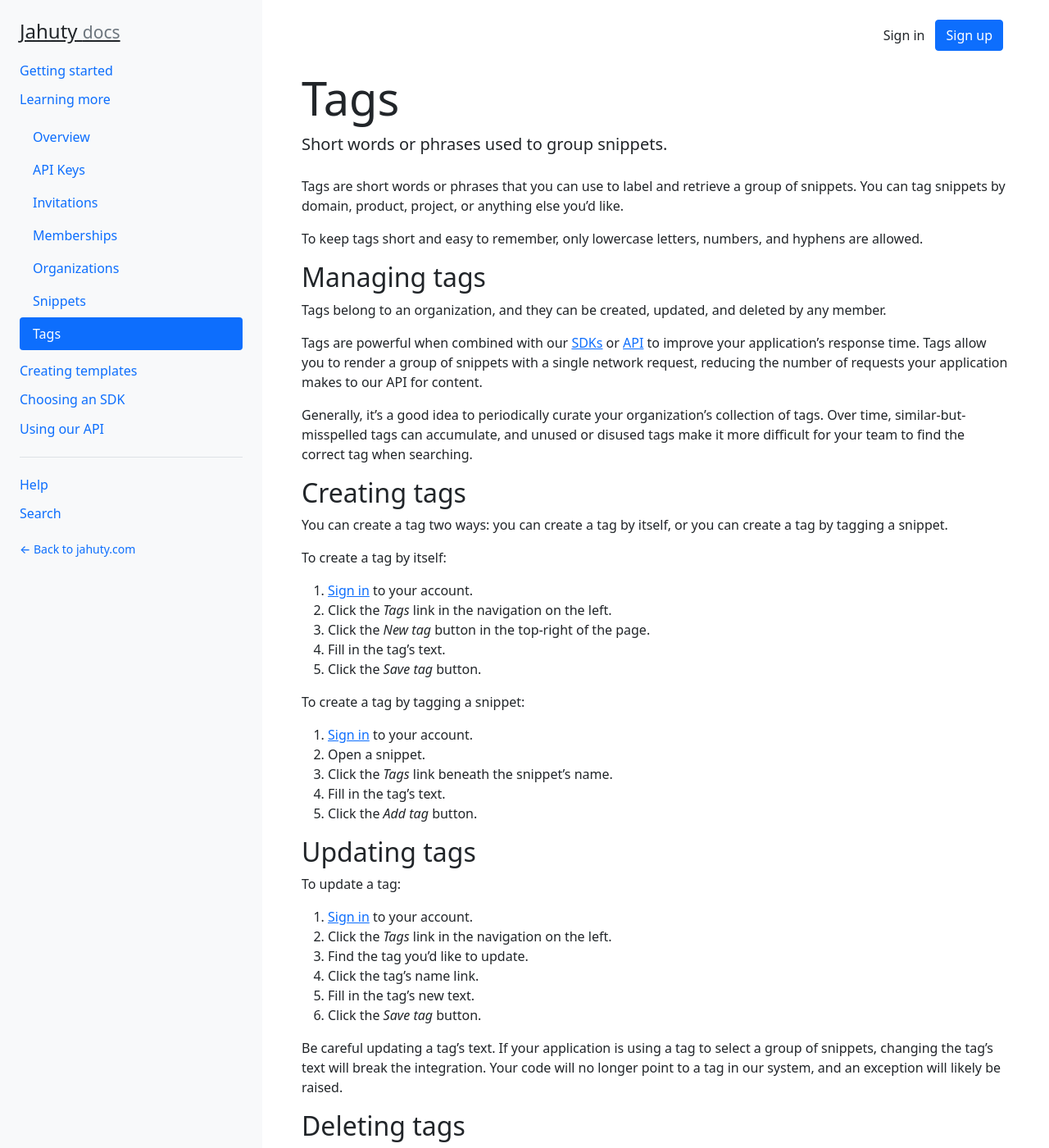
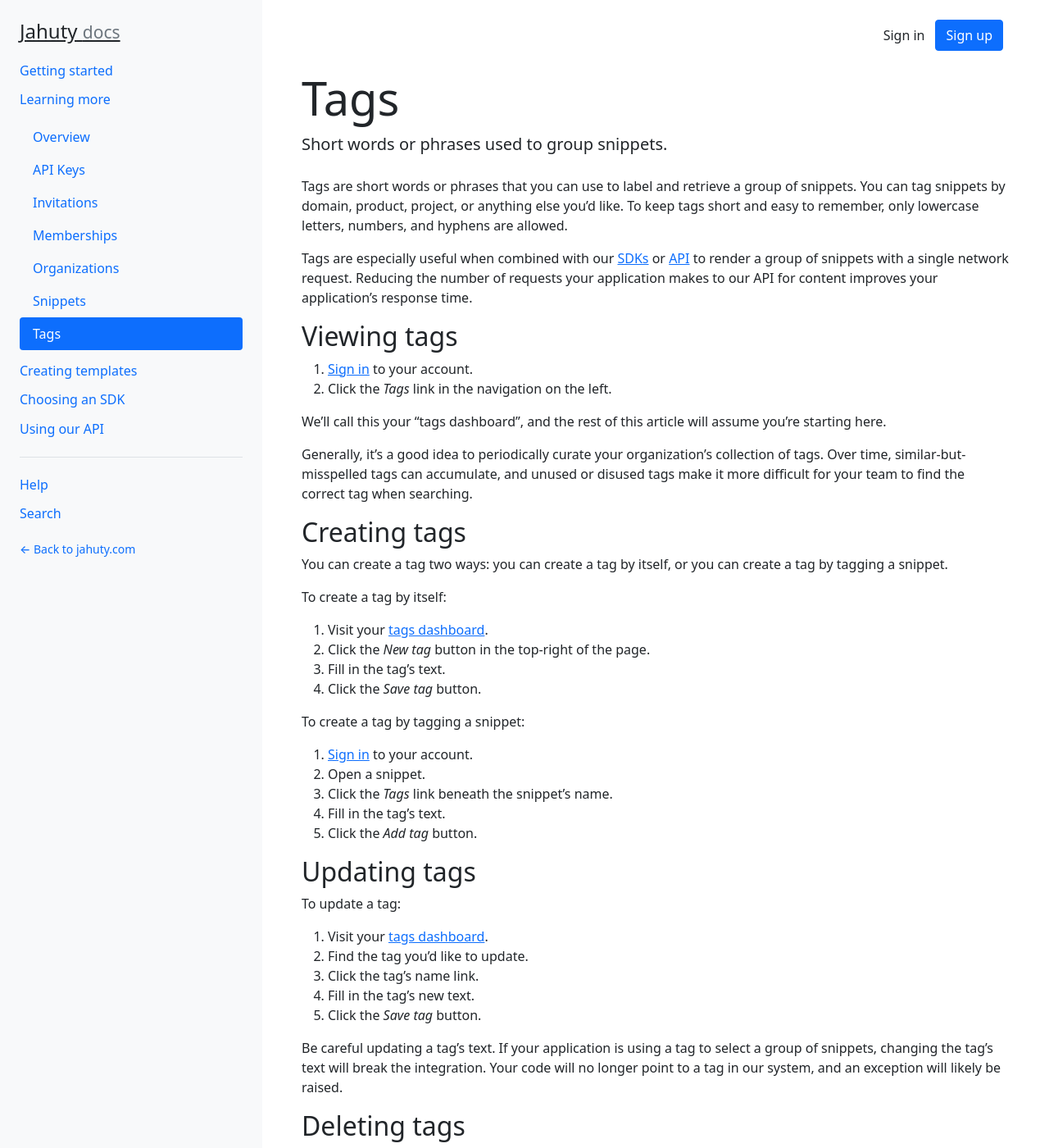
Before and after one commit to jahuty/documentation, a Jekyll site: the page built from components/tags.md, in a window 1280 px wide and 1400 px high. Shown: the whole window at 82% size. Built offline with Jekyll 4.4.1, drawn with Linux system fonts in a browser that asks for light colours; nearby versions of some CDN libraries; some of the changed text lies outside the part shown.

Commit message:
Update instructions to start from 'tags dashboard'

```diff
--- a/components/tags.md
+++ b/components/tags.md
@@ -7,15 +7,16 @@ category    : components
 ---
 {% include heading.html title="Tags" lead="Short words or phrases used to group snippets." %}
 
-Tags are short words or phrases that you can use to label and retrieve a group of snippets. You can tag snippets by domain, product, project, or anything else you'd like.
+Tags are short words or phrases that you can use to label and retrieve a group of snippets. You can tag snippets by domain, product, project, or anything else you'd like. To keep tags short and easy to remember, only lowercase letters, numbers, and hyphens are allowed.
 
-To keep tags short and easy to remember, only lowercase letters, numbers, and hyphens are allowed.
+Tags are especially useful when combined with our [SDKs]({% link sdks/overview.md %}) or [API]({% link api.html %}) to render a group of snippets with a single network request. Reducing the number of requests your application makes to our API for content improves your application's response time.
 
-## Managing tags
+## Viewing tags
 
-Tags belong to an organization, and they can be created, updated, and deleted by any member.
+1. [Sign in]({{ site.data.urls.app.sign_in }}) to your account.
+1. Click the _Tags_ link in the navigation on the left.
 
-Tags are powerful when combined with our [SDKs]({% link sdks/overview.md %}) or [API]({% link api.html %}) to improve your application's response time. Tags allow you to render a group of snippets with a single network request, reducing the number of requests your application makes to our API for content.
+We'll call this your "tags dashboard", and the rest of this article will assume you're starting here.
 
 Generally, it's a good idea to periodically curate your organization's collection of tags. Over time, similar-but-misspelled tags can accumulate, and unused or disused tags make it more difficult for your team to find the correct tag when searching.
 
@@ -25,8 +26,7 @@ You can create a tag two ways: you can create a tag by itself, or you can create
 
 To create a tag by itself:
 
-1. [Sign in]({{ site.data.urls.app.sign_in }}) to your account.
-1. Click the _Tags_ link in the navigation on the left.
+1. Visit your [tags dashboard](#viewing-tags).
 1. Click the _New tag_ button in the top-right of the page.
 1. Fill in the tag's text.
 1. Click the _Save tag_ button.
@@ -43,8 +43,7 @@ To create a tag by tagging a snippet:
 
 To update a tag:
 
-1. [Sign in]({{ site.data.urls.app.sign_in }}) to your account.
-1. Click the _Tags_ link in the navigation on the left.
+1. Visit your [tags dashboard](#viewing-tags).
 1. Find the tag you'd like to update.
 1. Click the tag's name link.
 1. Fill in the tag's new text.
@@ -56,8 +55,7 @@ Be careful updating a tag's text. If your application is using a tag to select a
 
 To delete a tag:
 
-1. [Sign in]({{ site.data.urls.app.sign_in }}) to your account.
-1. Click the _Tags_ link in the navigation on the left.
+1. Visit your [tags dashboard](#viewing-tags).
 1. Find the tag you'd like to update.
 1. Click the ellipsis (<i class="fa fa-ellipsis-h"></i>) at the end of the tag's row.
 1. Click the _Delete_ link.
```
